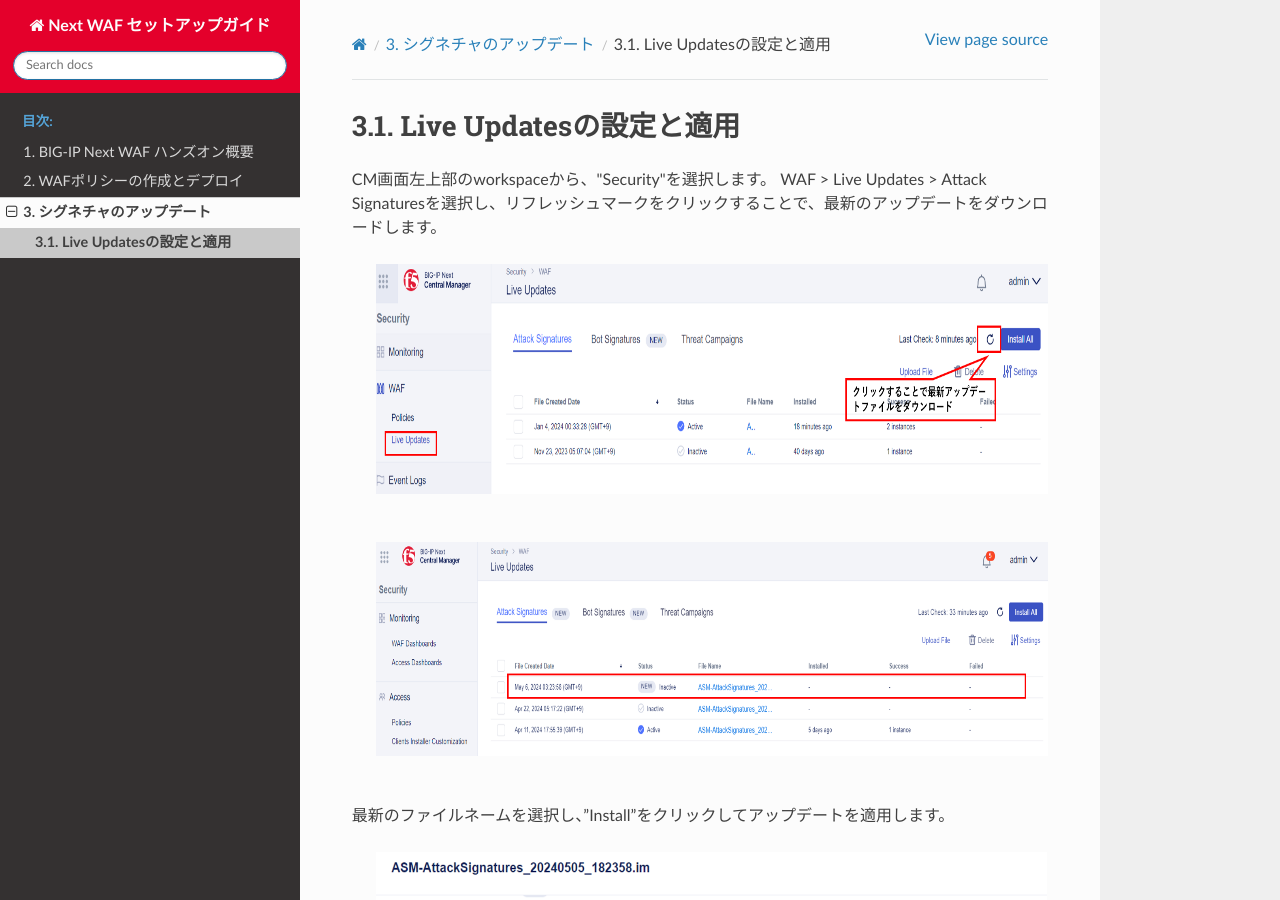
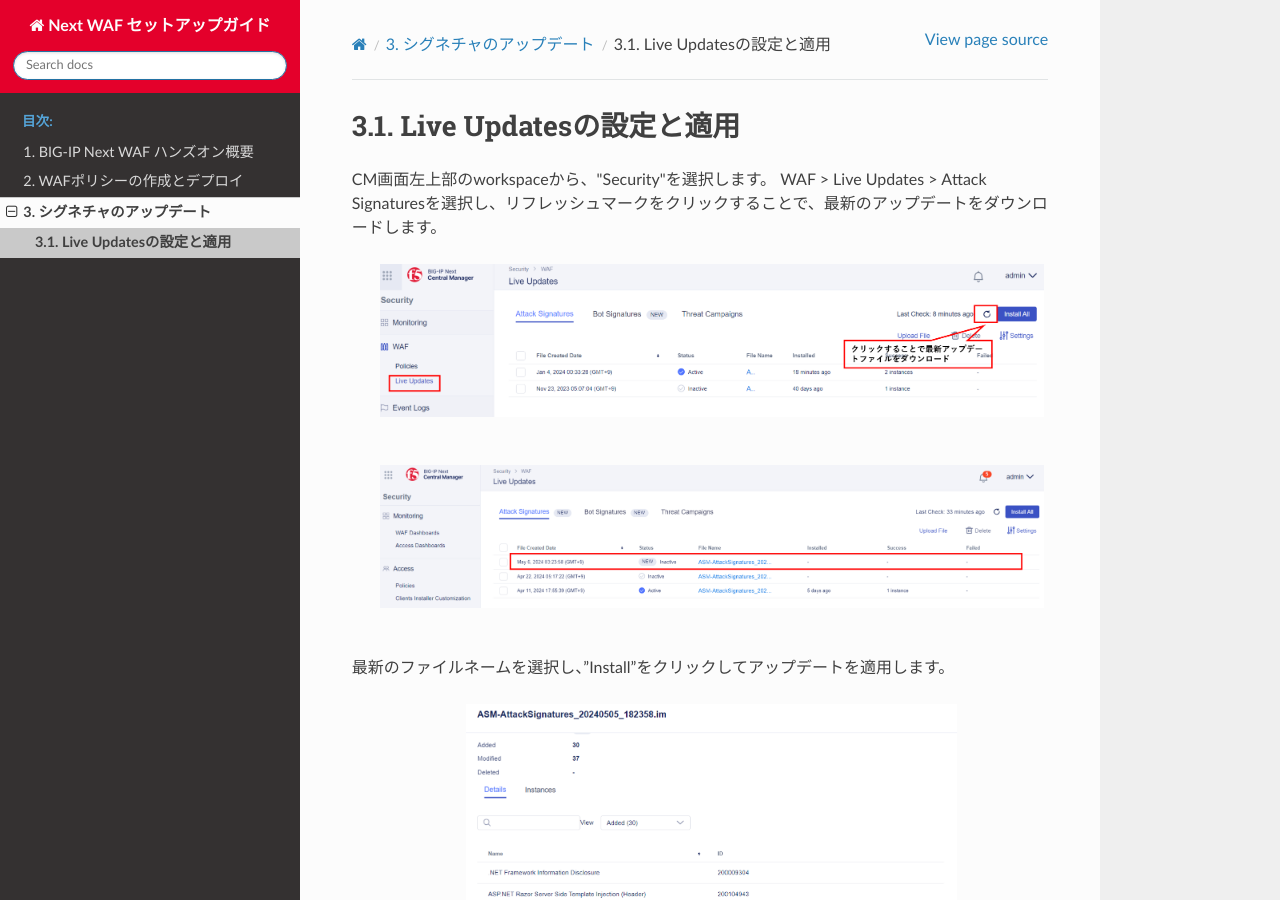
Before and after one commit to BeF5/f5j-easy-setup-next-waf, a Sphinx documentation site: the page built from docs/content03/module01/module01.rst, in a window 1280 px wide and 900 px high. Built offline with Sphinx 7.4.7 and the Read the Docs theme 2.0.0, drawn with Linux system fonts in a browser that asks for light colours.

Commit message:
Update module01.rst

```diff
--- a/docs/content03/module01/module01.rst
+++ b/docs/content03/module01/module01.rst
@@ -6,12 +6,12 @@
 
 
    .. image:: images/Picture1.png
-      :scale: 30%
+      :scale: 20%
       :align: center
    |
 
    .. image:: images/Picture2.png
-      :scale: 30%
+      :scale: 20%
       :align: center
    |
 
@@ -19,7 +19,7 @@
 最新のファイルネームを選択し、”Install”をクリックしてアップデートを適用します。
 
    .. image:: images/Picture3.png
-      :scale: 30%
+      :scale: 20%
       :align: center
    |
 
@@ -29,7 +29,7 @@
 また、Settings で Install Latest Update Automaticallyの設定をEnabled (Real Time)へ変更すると、手動で最新のアップデートファイルを取得することが不要で、アップデートファイルが定期的にダウンロードされます。
 
    .. image:: images/Picture4.png
-      :scale: 30%
+      :scale: 15%
       :align: center
    |
 
@@ -42,6 +42,6 @@
 必要に応じて該当tabを選択する上、設定してください。
 
    .. image:: images/Picture6.png
-      :scale: 30%
+      :scale: 20%
       :align: center
    |
```
